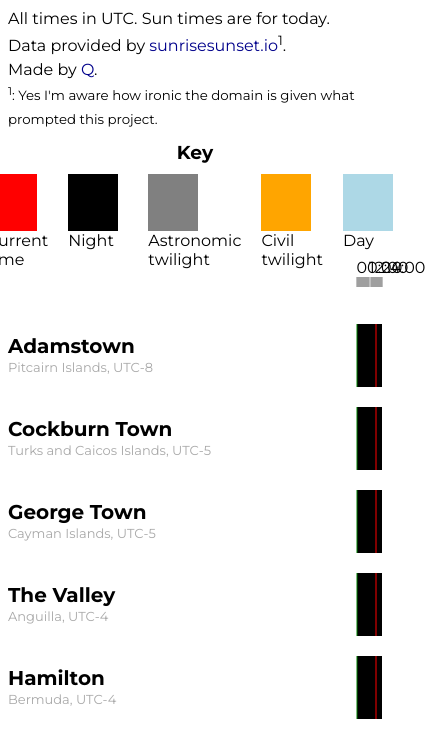
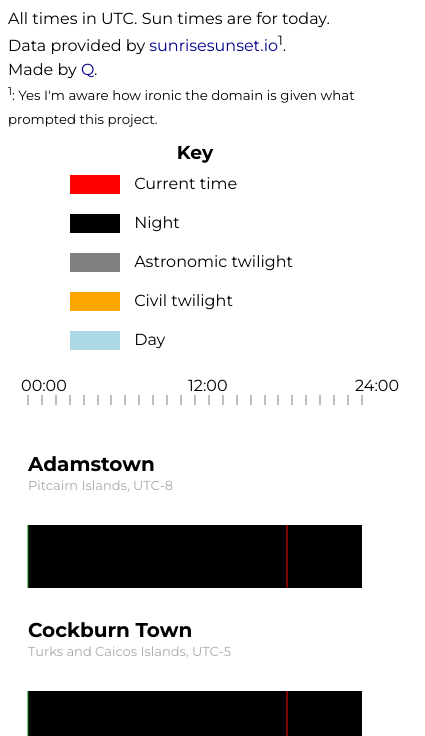
Before and after one commit to TheEnbyperor/british-empire-sun, a plain HTML site: page index.html in a window 390 px wide. Shown: the part 99-835 px from the top of the page, 425 px wide, since content can reach past the window. Drawn offline with Linux system fonts and the light colour scheme; no server answers.

Commit message:
work better on mobile

```diff
--- a/index.html
+++ b/index.html
@@ -10,6 +10,10 @@
     <link href="https://fonts.googleapis.com/css2?family=Montserrat:ital,wght@0,100..900;1,100..900&display=swap" rel="stylesheet">
 
     <style>
+        * {
+            box-sizing: border-box;
+        }
+
         body {
             display: flex;
             flex-direction: column;
@@ -44,6 +48,7 @@
             max-width: 100%;
             gap: 20px;
             margin: 10px 0;
+            padding: 0 20px;
         }
 
         .possessions h2 {
@@ -99,9 +104,10 @@
 
         .key-table {
             display: grid;
-            grid-auto-columns: auto;
-            grid-auto-flow: column;
+            grid-template-columns: repeat(auto-fit, 250px);
             gap: 20px;
+            align-self: stretch;
+            justify-content: center;
         }
 
         .key-table div span {
@@ -124,6 +130,16 @@
         .place p {
             font-size: 13px;
             color: darkgray;
+        }
+
+        @media (max-width: 1000px) {
+            .possessions {
+                grid-template-columns: 1fr;
+            }
+
+            .possessions .sun-times, .possessions .key {
+                grid-column: 1;
+            }
         }
     </style>
 </head>
```
